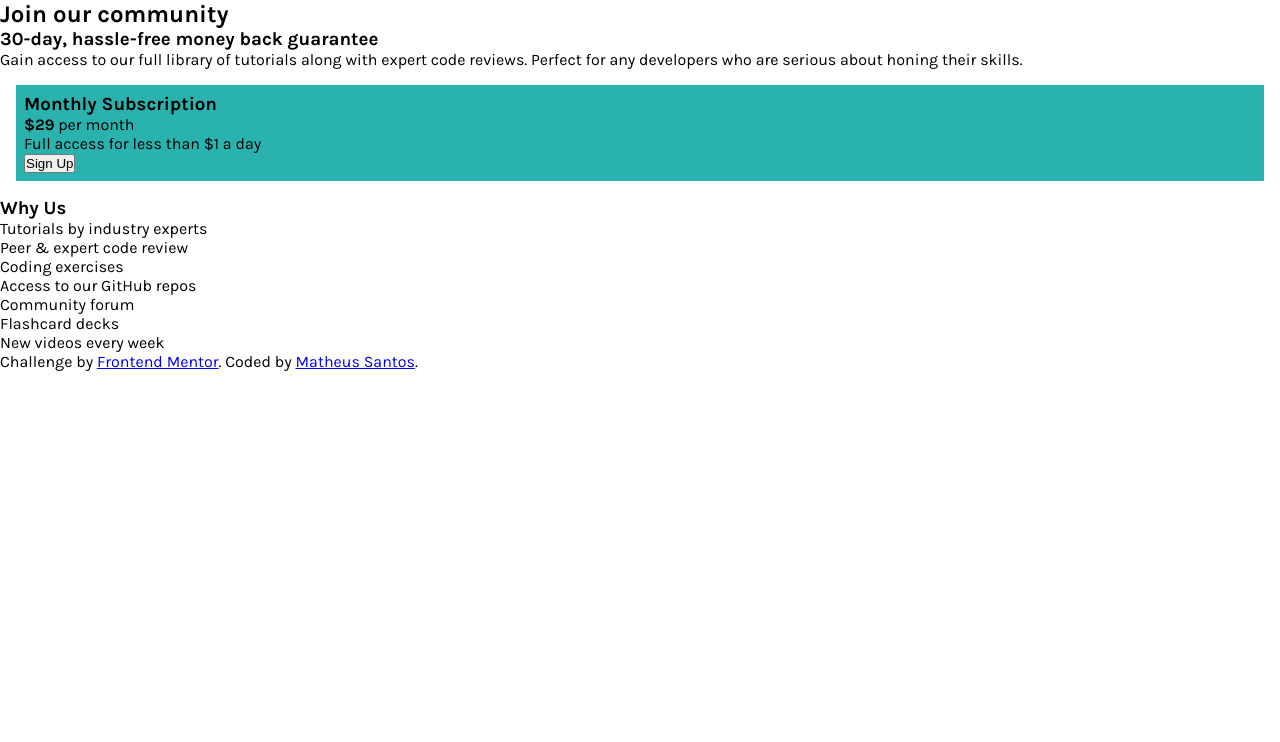
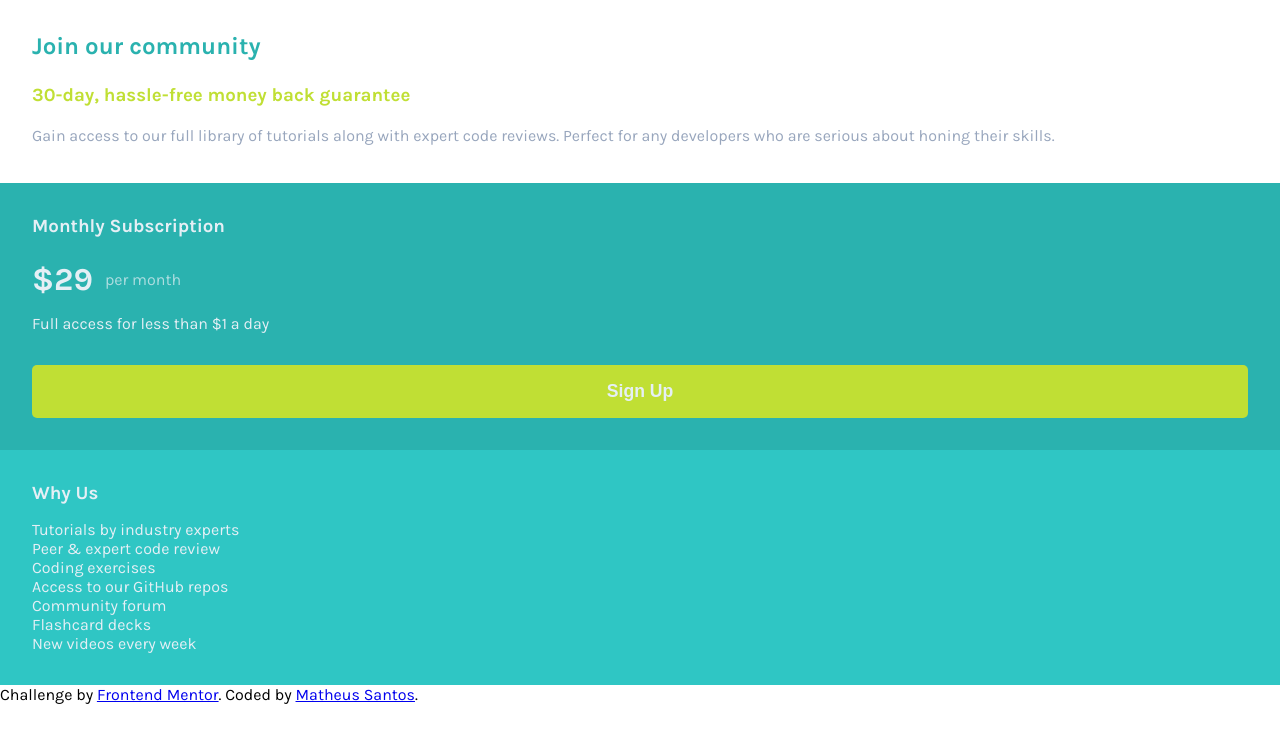
Before and after one commit to matheusg18/single-price-grid-component, a plain HTML site: page index.html in a window 1280 px wide. Drawn offline with Linux system fonts and the light colour scheme.

Commit message:
Finaliza os estilos do desafio

```diff
--- a/index.html
+++ b/index.html
@@ -15,7 +15,7 @@
   </head>
   <body>
     <section class="container">
-      <div class="join-us">
+      <div class="join-us sub-container">
         <h2>Join our community</h2>
         <h3>30-day, hassle-free money back guarantee</h3>
         <p>
@@ -23,13 +23,13 @@
           any developers who are serious about honing their skills.
         </p>
       </div>
-      <div class="subscription">
+      <div class="subscription sub-container">
         <h3>Monthly Subscription</h3>
-        <p><strong>&dollar;29</strong> per month</p>
+        <p class="pricing"><strong>&dollar;29</strong> per month</p>
         <p>Full access for less than &dollar;1 a day</p>
-        <button>Sign Up</button>
+        <button class="button">Sign Up</button>
       </div>
-      <div class="why-us">
+      <div class="why-us sub-container">
         <h3>Why Us</h3>
         <ul>
           <li>Tutorials by industry experts</li>
--- a/sass/_components.scss
+++ b/sass/_components.scss
@@ -0,0 +1,23 @@
+@use 'variables' as *;
+@use 'utils' as *;
+
+.sub-container {
+  display: flex;
+  flex-flow: column nowrap;
+  text-align: start;
+  padding: space(4);
+}
+
+.button {
+  border: none;
+  outline: none;
+  color: $font-white;
+  background-color: $secondary-color;
+  padding: 1rem;
+  font: {
+    size: 1.1rem;
+    weight: 700;
+  }
+  border-radius: 5px;
+  width: 100%;
+}
--- a/sass/_variables.scss
+++ b/sass/_variables.scss
@@ -1,2 +1,4 @@
 $primary-color: hsl(179, 62%, 43%);
 $secondary-color: hsl(71, 73%, 54%);
+$font-white: hsl(204, 43%, 93%);
+$font-gray: hsl(218, 22%, 67%);
--- a/sass/index.scss
+++ b/sass/index.scss
@@ -1,9 +1,60 @@
 @use 'variables' as *;
 @use 'utils' as *;
 @use 'reset';
+@use 'components';
+
+.join-us {
+  h2 {
+    color: $primary-color;
+    margin-bottom: space(3);
+  }
+
+  h3 {
+    color: $secondary-color;
+    margin-bottom: space(2);
+  }
+
+  p {
+    color: $font-gray;
+    line-height: 1.8rem;
+  }
+}
 
 .subscription {
   background-color: $primary-color;
-  margin: space(2);
-  padding: 8px;
+  color: $font-white;
+
+  h3 {
+    margin-bottom: space(3);
+  }
+
+  .pricing {
+    color: rgba($font-white, 0.7);
+    display: flex;
+    align-items: center;
+    margin-bottom: space(2);
+  }
+
+  strong {
+    color: $font-white;
+    font: {
+      size: 2rem;
+      weight: 700;
+    }
+    margin-right: space(1.5);
+  }
+
+  .button {
+    margin-top: space(4);
+  }
 }
+
+.why-us {
+  color: $font-white;
+  background-color: lighten($color: $primary-color, $amount: 5%);
+
+  ul {
+    list-style: none;
+    margin-top: space(2);
+  }
+}
```
Also changed, not shown: index.css, 1 other file.
